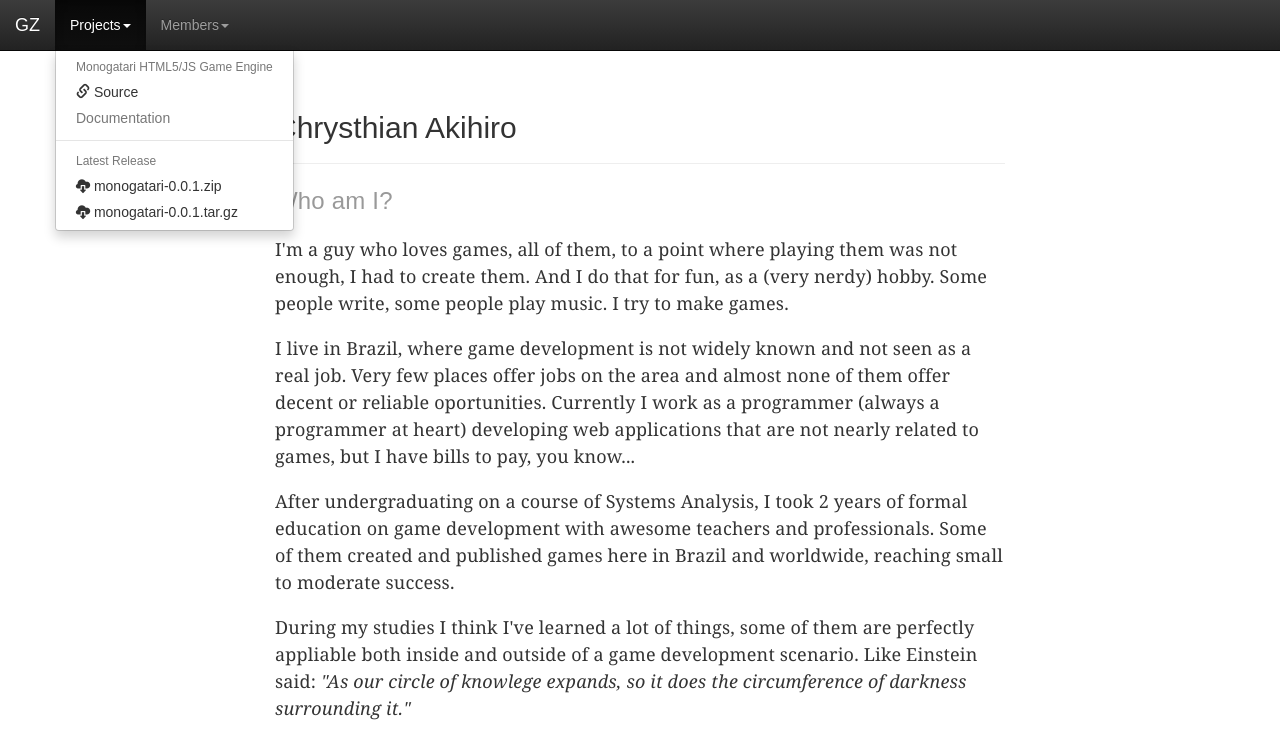
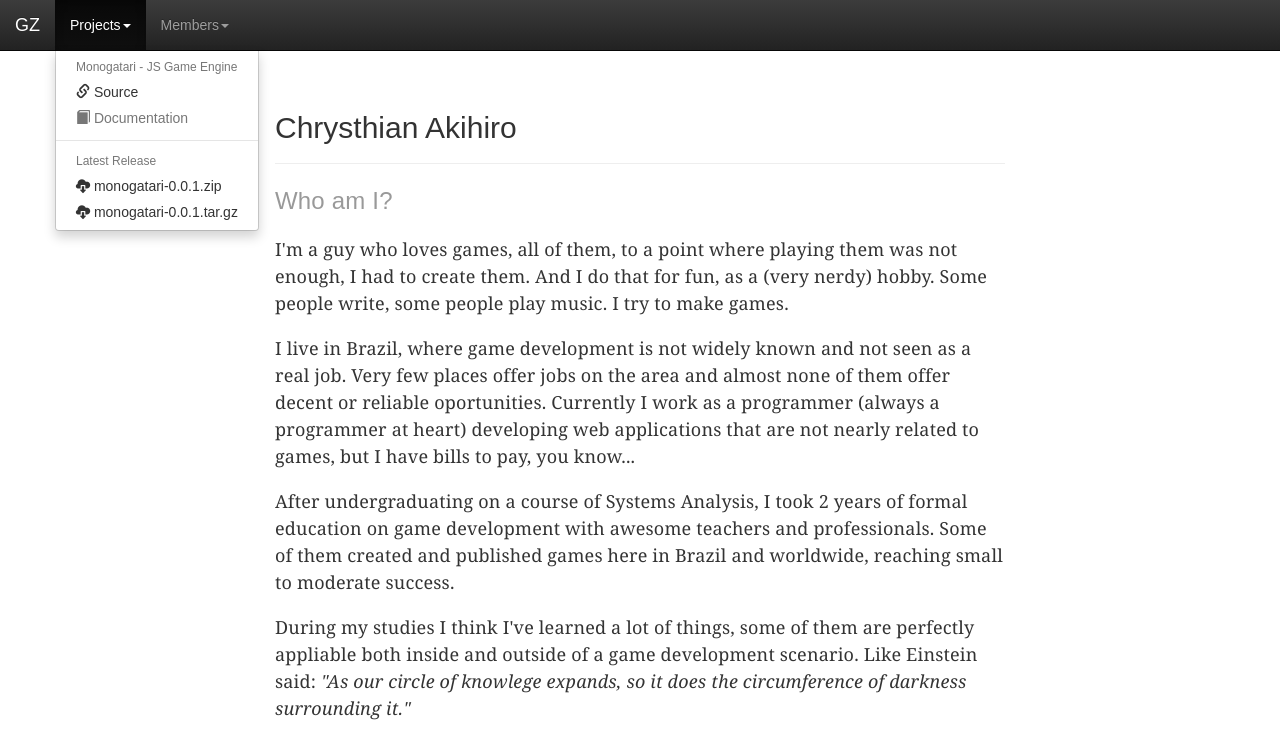
Before and after one commit to digihaus/digihaus.github.io, a plain HTML site: page chrysthian.html in a window 1280 px wide. Both pictures are taken after a click on the link "Projects". Shown: the top 737 px of the page. Drawn offline with nearby package versions, Linux system fonts and the light colour scheme.

Commit message:
minor details

```diff
--- a/chrysthian.html
+++ b/chrysthian.html
@@ -30,7 +30,7 @@
             <li class="dropdown">
               <a href="#" class="dropdown-toggle" data-toggle="dropdown">Projects<span class="caret"></span></a>
               <ul class="dropdown-menu" role="menu">
-                <li role="presentation" class="dropdown-header">Monogatari HTML5/JS Game Engine</li>
+                <li role="presentation" class="dropdown-header">Monogatari - JS Game Engine</li>
                 <li role="presentation">
                   <a href="http://github.com/gemuzon/monogatari">
                     <span class="glyphicon glyphicon-link"></span>
@@ -38,7 +38,10 @@
                   </a>
                 </li>
                 <li role="presentation" class="disabled">
-                  <a href="http://github.com/gemuzon/monogatari">Documentation</a>
+                  <a href="http://github.com/gemuzon/monogatari">
+                    <span class="glyphicon glyphicon-book"></span>
+                    Documentation
+                  </a>
                 </li>
                 <li role="presentation" class="divider"></li>
                 <li role="presentation" class="dropdown-header">Latest Release</li>
```
Also changed, not shown: index.html (+5 -2 lines), marciolucca.html (+5 -2 lines), src/templates/default.dot.html (+5 -2 lines).
